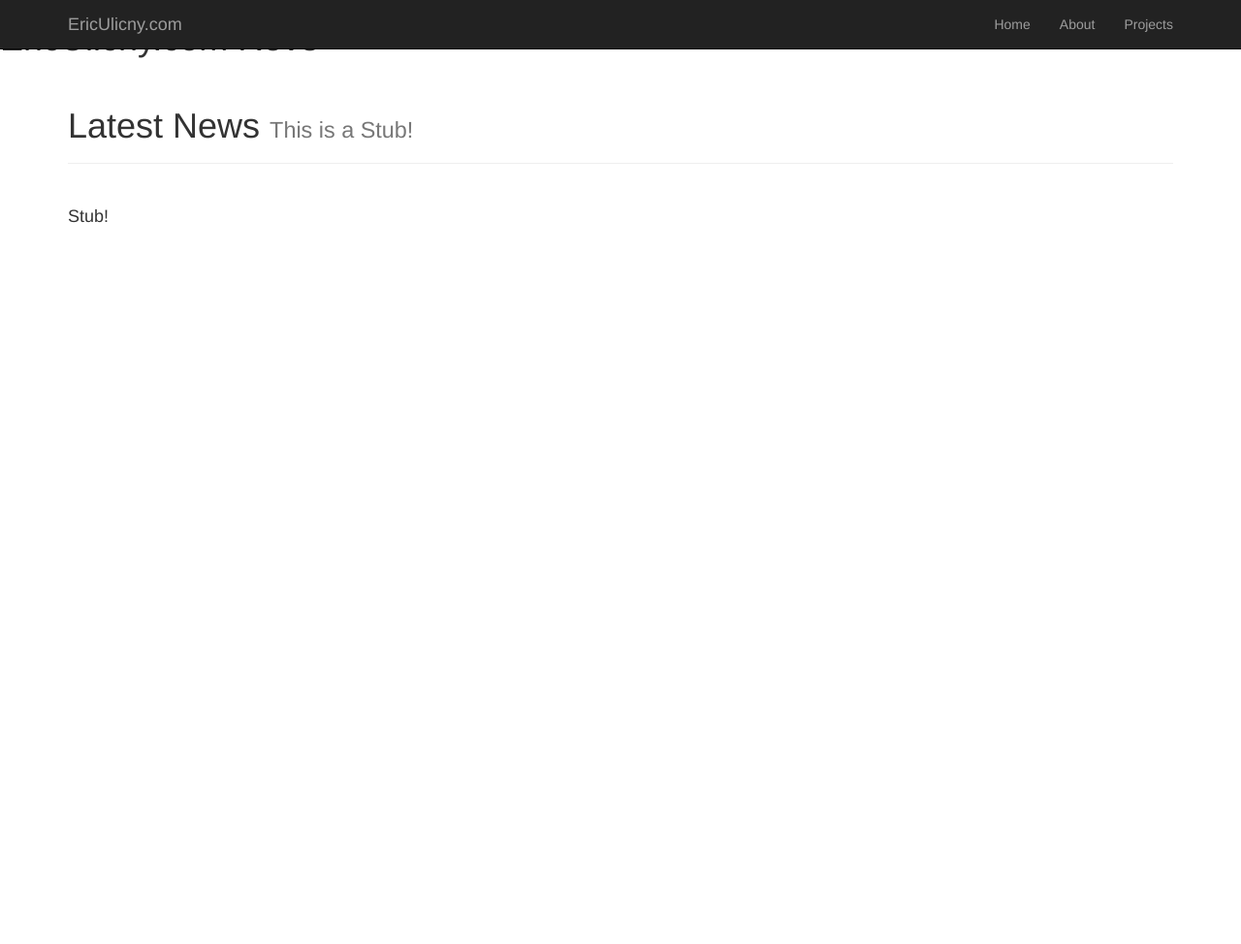
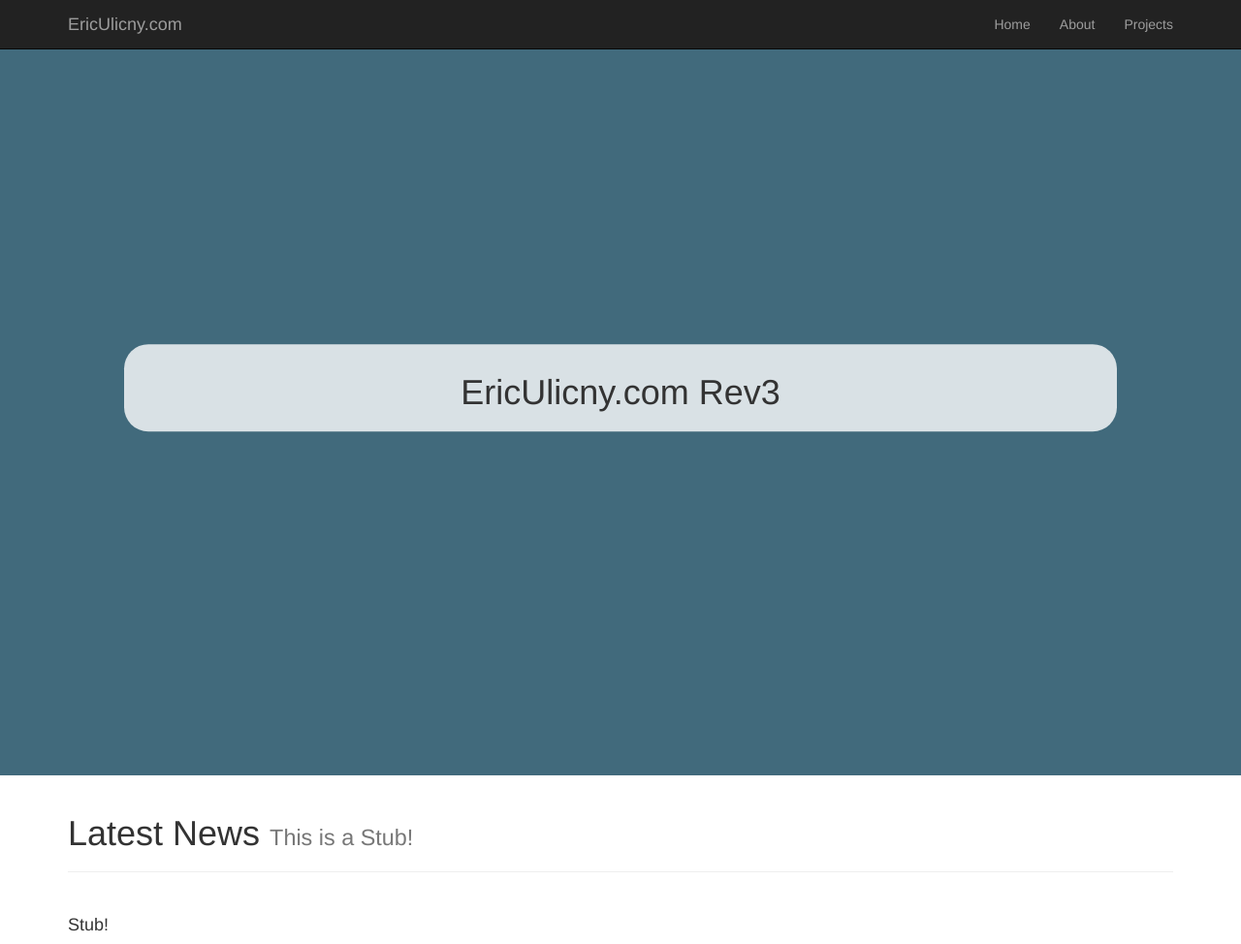
Before and after one commit to Xsixteen/EricUlicny, a PHP site: template templates/home.twig in a window 1280 px wide. Shown: the whole page at 97% size. Before the commit the page ends 230 px from the top, so only its background shows below. Run offline with PHP 8.4, Linux system fonts and the light colour scheme; the template is opened without the code that fills it, so the values that code supplies are empty; some libraries are stand-ins or nearby versions.

Commit message:
more css updates

```diff
--- a/public/css/main.css
+++ b/public/css/main.css
@@ -6,3 +6,24 @@
     top: 0;
     width: 100%;
 }
+
+.splash {
+  height: 100%;
+  background: url('/images/bg.jpg') no-repeat center center fixed;
+  background-size: cover;
+  text-align: center;
+}
+.splash .splash-message {
+  width: 80%;
+  background: rgba(255, 255, 255, 0.8);
+  padding: 10px;
+  -webkit-border-radius: 25px;
+  -moz-border-radius: 25px;
+  border-radius: 25px;
+  position: relative;
+  top: 50%;
+  -webkit-transform: translateY(-50%);
+  -ms-transform: translateY(-50%);
+  transform: translateY(-50%);
+  margin: 0 auto;
+}
```
Also changed, not shown: public/images/bg.jpg (added).
